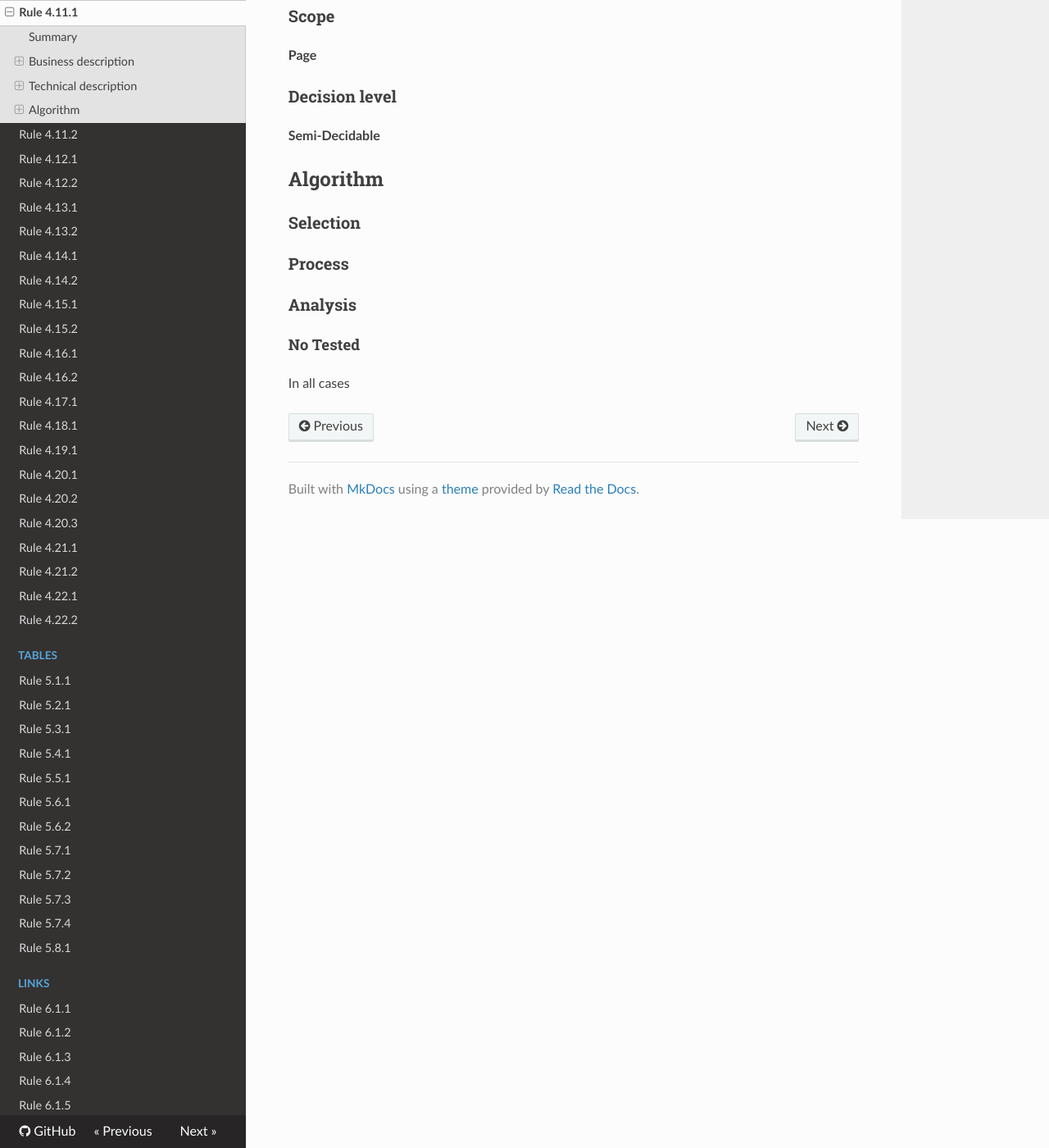
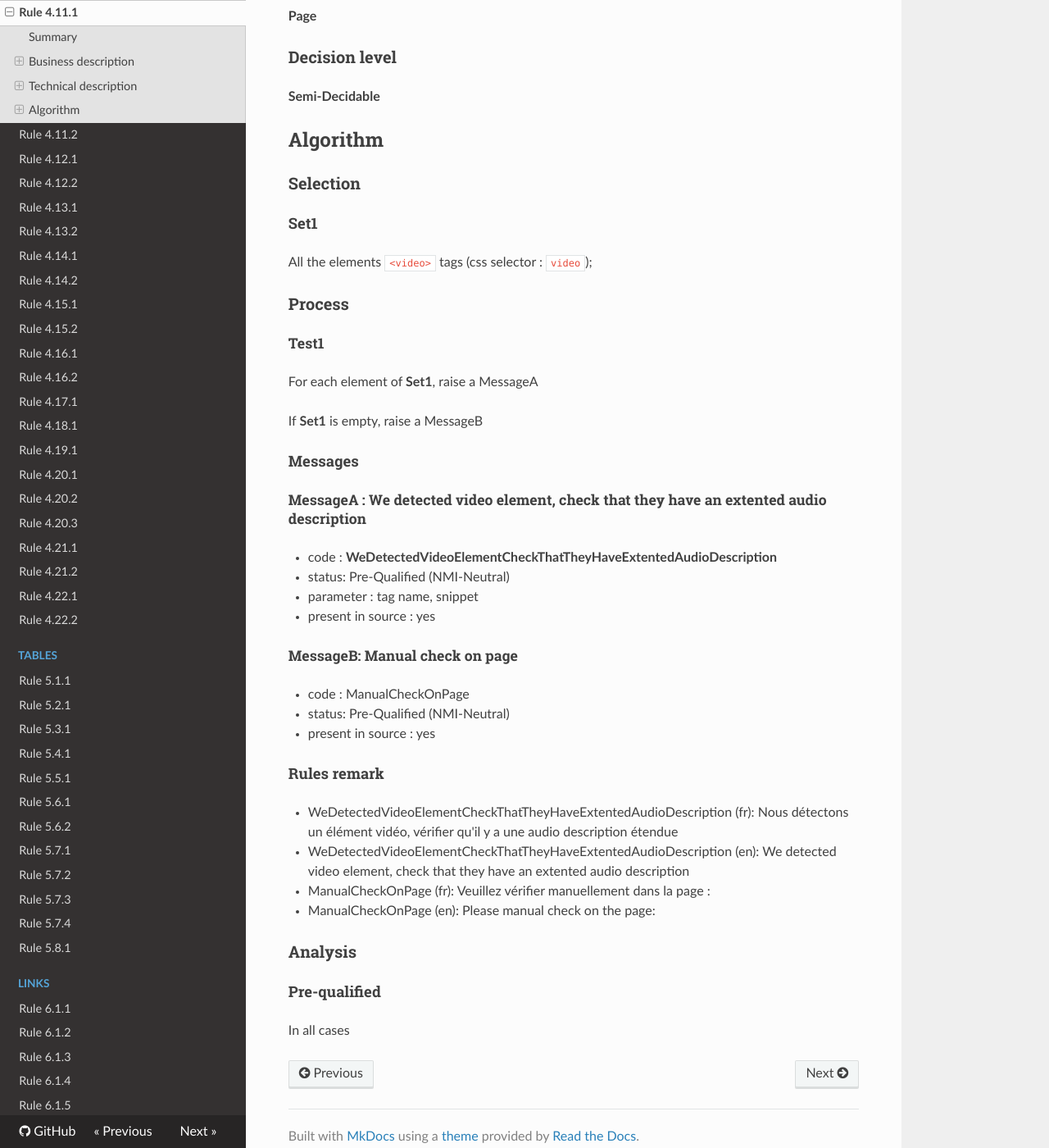
Before and after one commit to Tanaguru/RGAA3-2016, an MkDocs documentation site: the page built from docs/Rule-4-11-1.md, in a window 1280 px wide and 1400 px high, scrolled down 858 px. Shown: the whole window at 82% size. Built offline with MkDocs 1.6.1, drawn with Linux system fonts in a browser that asks for light colours; nearby versions of some CDN libraries; old or Windows-style settings are respelled for this version of MkDocs.

Commit message:
Update tests 4.11.1

```diff
--- a/docs/Rule-4-11-1.md
+++ b/docs/Rule-4-11-1.md
@@ -1,25 +1,23 @@
 # Rule 4.11.1
 
 ## Summary
-
-No-check rule
 
 ## Business description
 
 ### Criterion
 
-[4.11](http://references.modernisation.gouv.fr/referentiel-technique-0#crit-4-11)
+[4.11](http://references.modernisation.gouv.fr/rgaa/criteres.html#crit-4-11)
 
 ###Test
 
-[4.11.1](http://references.modernisation.gouv.fr/referentiel-technique-0#test-4-11-1)
+[4.11.1](http://references.modernisation.gouv.fr/rgaa/criteres.html#test-4-11-1)
 
 ### Description
 
-Chaque <a href="http://references.modernisation.gouv.fr/referentiel-technique-0#mMediaTemp">m&eacute;dia temporel</a> synchronis&eacute; pr&eacute;-enregistr&eacute; v&eacute;rifie-t-il, si n&eacute;cessaire, une de ces conditions (<a href="http://references.modernisation.gouv.fr/referentiel-technique-0#cpCrit4-" title="Cas particuliers pour le crit&egrave;re 4.11">hors cas particuliers</a>) ?
+Chaque <a href="http://references.modernisation.gouv.fr/rgaa/glossaire.html#mdia-temporel-type-son-vido-et-synchronis">m&eacute;dia temporel</a> synchronis&eacute; pr&eacute;-enregistr&eacute; v&eacute;rifie-t-il, si n&eacute;cessaire, une de ces conditions (<a href="http://references.modernisation.gouv.fr/rgaa/cas-particuliers.html#cp-4-1,4-2,4-3,4-5,4-7,4-9,4-11,4-13" title="Cas particuliers pour le crit&egrave;re 4.11">hors cas particuliers</a>) ?
 
- *  Il existe une <a href="http://references.modernisation.gouv.fr/referentiel-technique-0#mAudioDescE">audio-description &eacute;tendue</a> synchronis&eacute;e
- *  Il existe une version alternative avec une <a href="http://references.modernisation.gouv.fr/referentiel-technique-0#mAudioDescE">audio-description &eacute;tendue</a> synchronis&eacute;e
+ *  Il existe une <a href="http://references.modernisation.gouv.fr/rgaa/glossaire.html#audiodescription-synchronise-media-temporel">audio-description &eacute;tendue</a> synchronis&eacute;e
+ *  Il existe une version alternative avec une <a href="http://references.modernisation.gouv.fr/rgaa/glossaire.html#audiodescription-synchronise-media-temporel">audio-description &eacute;tendue</a> synchronis&eacute;e
 
 
 ### Level
@@ -40,10 +38,43 @@ Chaque <a href="http://references.modernisation.gouv.fr/referentiel-technique-0#
 
 ### Selection
 
+#### Set1
+
+All the elements `<video>` tags (css selector : `video`);
+
 ### Process
+
+##### Test1
+
+For each element of **Set1**, raise a MessageA
+
+If **Set1** is empty, raise a MessageB
+
+#### Messages
+
+##### MessageA : We detected video element, check that they have an extented audio description
+
+-    code : **WeDetectedVideoElementCheckThatTheyHaveExtentedAudioDescription**
+-    status: Pre-Qualified (NMI-Neutral)
+-    parameter : tag name, snippet
+-    present in source : yes
+
+##### MessageB: Manual check on page
+
+-   code : ManualCheckOnPage
+-   status: Pre-Qualified (NMI-Neutral)
+-   present in source : yes
+
+#### Rules remark
+
+ * WeDetectedVideoElementCheckThatTheyHaveExtentedAudioDescription (fr): Nous d&eacute;tectons un &eacute;l&eacute;ment vid&eacute;o, v&eacute;rifier qu'il y a une audio description étendue
+ * WeDetectedVideoElementCheckThatTheyHaveExtentedAudioDescription (en): We detected video element, check that they have an extented audio description
+
+ * ManualCheckOnPage (fr): Veuillez v&eacute;rifier manuellement dans la page :
+ * ManualCheckOnPage (en): Please manual check on the page:
 
 ### Analysis
 
-#### No Tested
+#### Pre-qualified
 
 In all cases
```
Also changed, not shown: docs/Rule-4-5-1.md (+0 -1 lines), docs/Rule-4-5-2.md (+1 -1 lines), 3 other files.
